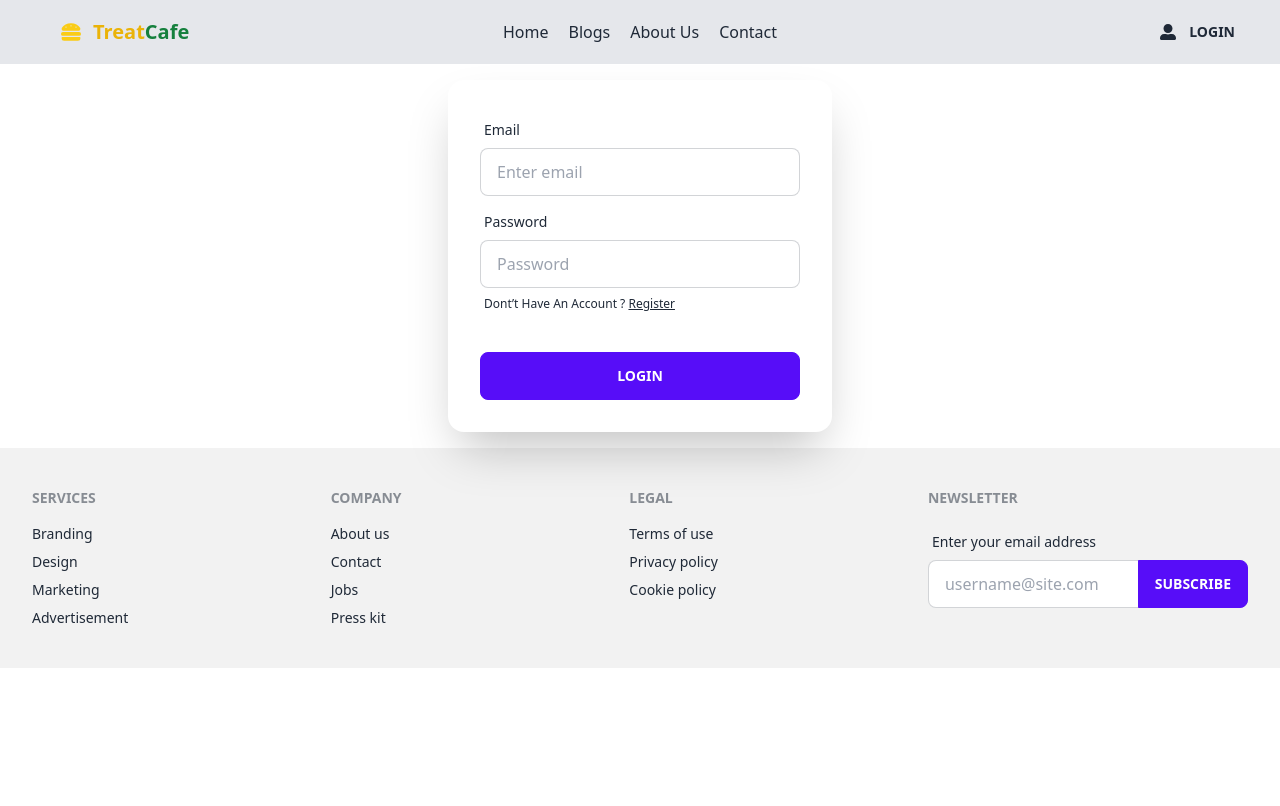
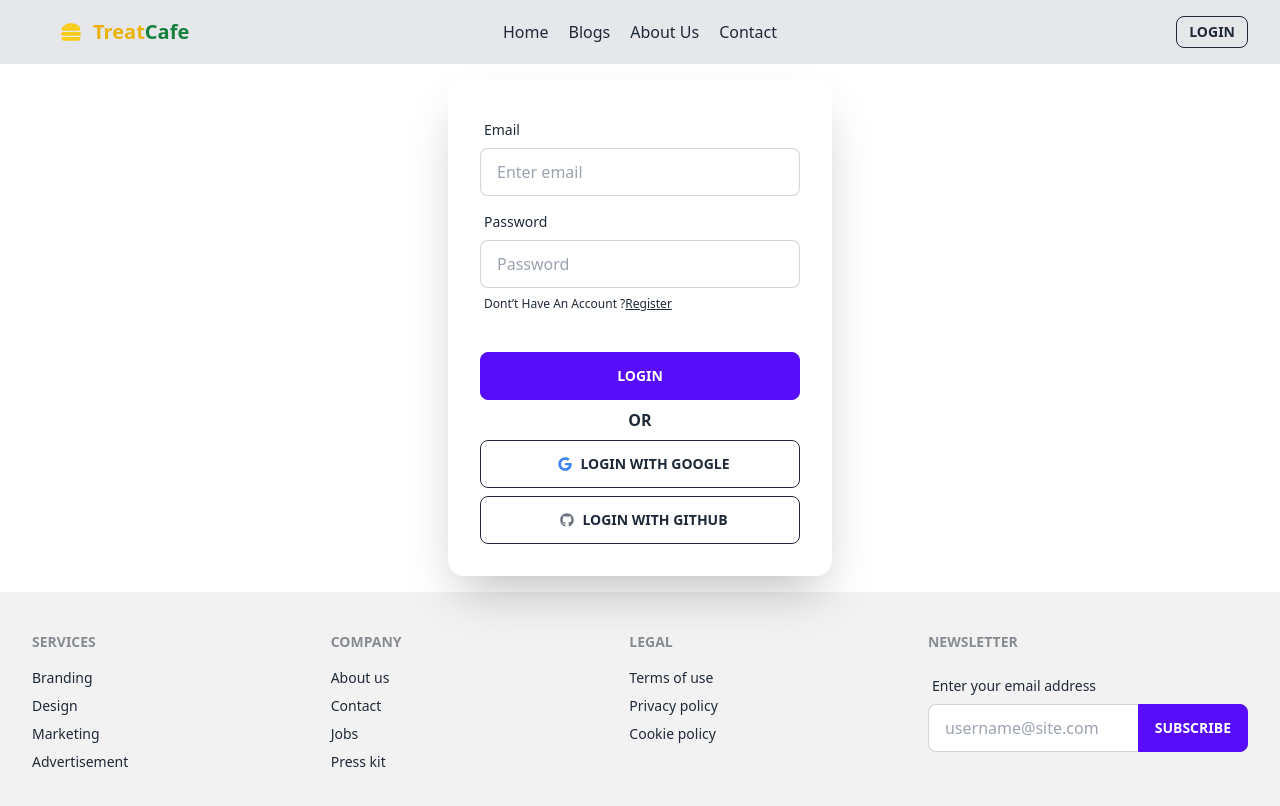
Before and after one commit to z3san/treat-cafe-client, a React (Vite) app: page /login in a window 1280 px wide. Shown: the top 806 px of the page. Built offline with nearby package versions, Linux system fonts and the light colour scheme; no server answers.

Commit message:
Private route, google,github auth and lazyload implemented

```diff
--- a/package.json
+++ b/package.json
@@ -19,6 +19,7 @@
     "react": "^18.2.0",
     "react-dom": "^18.2.0",
     "react-icons": "^4.8.0",
+    "react-lazy-load": "^4.0.1",
     "react-rating": "^2.0.5",
     "react-router-dom": "^6.11.0",
     "sort-by": "^1.2.0",
--- a/src/Routes/PrivateRoutes.jsx
+++ b/src/Routes/PrivateRoutes.jsx
@@ -1,11 +1,27 @@
-import React from 'react';
+import React, { useContext } from 'react';
+import { AuthContext } from '../providers/AuthProvider';
+import { Navigate, useLocation } from 'react-router-dom';
+import LazyLoad from 'react-lazy-load';
 
-const PrivateRoutes = () => {
-    return (
-        <div>
+const PrivateRoutes = ({children}) => {
+    const {user, loading} = useContext(AuthContext)
+    const location = useLocation();
 
+  if(loading){
+        return <div className='h-screen bg-white'>
+            <LazyLoad className="flex justify-center items-center h-full" height={762}>
+            <img class="h-16 w-16" src="https://icons8.com/preloaders/preloaders/1488/Iphone-spinner-2.gif" alt=""/>
+            </LazyLoad>
         </div>
-    );
+    }
+
+
+    if(user){
+        return children
+    }
+
+
+    return <Navigate state={{from: location}} to='/login' replace></Navigate>
 };
 
 export default PrivateRoutes;
--- a/src/Routes/Routes.jsx
+++ b/src/Routes/Routes.jsx
@@ -9,6 +9,7 @@ import ChefDetails from "../pages/ChefDetails/ChefDetails";
 import Details from "../Layout/Details";
 import Login from "../pages/Login/Login/Login";
 import Register from "../pages/Login/Register/Register";
+import PrivateRoutes from "./PrivateRoutes";
 
 
 const router = createBrowserRouter([
@@ -56,7 +57,7 @@ const router = createBrowserRouter([
         children: [
             {
                 path: ':id',
-                element: <ChefDetails></ChefDetails>,
+                element: <PrivateRoutes><ChefDetails></ChefDetails></PrivateRoutes>,
                 loader: ({params}) => fetch(`http://localhost:5000/chefs/${params.id}`)
 
             }
--- a/src/pages/Login/Login/Login.jsx
+++ b/src/pages/Login/Login/Login.jsx
@@ -1,9 +1,11 @@
 import React, { useContext } from "react";
 import { Link, useLocation, useNavigate } from "react-router-dom";
 import { AuthContext } from "../../../providers/AuthProvider";
+import { FaGithub, FaGoogle } from "react-icons/fa";
 
 const Login = () => {
-  const { signIn } = useContext(AuthContext);
+  const { signIn, signInWithGoogle, signInWithGithub } =
+  useContext(AuthContext);
   const navigate = useNavigate();
   const location = useLocation();
 
@@ -25,6 +27,28 @@ const Login = () => {
         console.log(error.message);
       });
   };
+
+
+  const handleGoogleSignIn = () =>{
+    signInWithGoogle().then(result=>{
+      const loggedIn = result.user;
+      console.log(loggedIn);
+      navigate(from, { replace: true });
+      form.reset();
+    }).catch(error=>console.log(error))
+  }
+
+  const handleGithubSignIn = () =>{
+    signInWithGithub().then(result=>{
+      const loggedIn = result.user;
+        console.log(loggedIn);
+        navigate(from, { replace: true });
+        form.reset();
+    }).catch(error=>console.log(error))
+  }
+
+
+
   return (
     <div className="hero-content my-container flex-col">
       <div className="card flex-shrink-0 w-full max-w-sm shadow-2xl bg-base-100">
@@ -54,15 +78,25 @@ const Login = () => {
             />
             <label className="label">
               <div className="label-text-alt">
-                Dont’t Have An Account ?{" "}
+                Dont’t Have An Account ?
                 <Link className="link" to="/register">
                   Register
                 </Link>
               </div>
             </label>
           </div>
-          <div className="form-control mt-6">
+
+          <div className="form-control mt-6 gap-2">
             <button className="btn btn-primary">Login</button>
+
+            <p className="text-center font-bold">OR</p>
+
+            <button onClick={handleGoogleSignIn} className="btn btn-outline">
+              <FaGoogle className="mx-2 text-blue-500" /> Login with Google{" "}
+            </button>
+            <button onClick={handleGithubSignIn} className="btn btn-outline">
+              <FaGithub className="mx-2 text-gray-500" /> Login with Github
+            </button>
           </div>
         </form>
       </div>
--- a/src/providers/AuthProvider.jsx
+++ b/src/providers/AuthProvider.jsx
@@ -1,9 +1,12 @@
 import React, { createContext, useEffect, useState } from "react";
 import {
+  GithubAuthProvider,
+  GoogleAuthProvider,
   createUserWithEmailAndPassword,
   getAuth,
   onAuthStateChanged,
   signInWithEmailAndPassword,
+  signInWithPopup,
   signOut,
   updateProfile,
 } from "firebase/auth";
@@ -12,7 +15,8 @@ import app from "../firebase/firebase.config";
 export const AuthContext = createContext(null);
 
 const auth = getAuth(app);
-
+const googleAuthProvider = new GoogleAuthProvider();
+const githubAuthProvider = new GithubAuthProvider();
 const AuthProvider = ({ children }) => {
   const [user, setUser] = useState(null);
   const [loading, setLoading] = useState(true);
@@ -26,7 +30,13 @@ const AuthProvider = ({ children }) => {
     return signInWithEmailAndPassword(auth, email, password);
   };
 
+  const signInWithGoogle = () => {
+    return signInWithPopup(auth, googleAuthProvider);
+  };
 
+  const signInWithGithub = () => {
+    return signInWithPopup(auth, githubAuthProvider);
+  };
 
   const logOut = () => {
     setLoading(true);
@@ -49,7 +59,8 @@ const AuthProvider = ({ children }) => {
     createUser,
     signIn,
     logOut,
-
+    signInWithGoogle,
+    signInWithGithub,
   };
 
   return (
--- a/src/shared/Header/Header.jsx
+++ b/src/shared/Header/Header.jsx
@@ -4,8 +4,12 @@ import { FaHamburger, FaUserAlt } from 'react-icons/fa';
 import { AuthContext } from '../../providers/AuthProvider';
 
 const Header = () => {
-
-const {user, handleLogout} =useContext(AuthContext)
+const { user, logOut } = useContext(AuthContext);
+const handleLogout = () =>{
+logOut().then(()=>{}).catch(error=>{
+  console.log(error);
+})
+}
 
     return (
   <div className="navbar bg-gray-200 my-container">
@@ -49,25 +53,24 @@ const {user, handleLogout} =useContext(AuthContext)
     </ul>
       </div>
      <div className="navbar-end">
-        {user ? (
+     {user && (
+
               <img
     title={user?.displayName}
     src={`${user?.photoURL}`}
     className="w-10 h-10 rounded-full"
     alt=""
   />
-        ) : (
-          <FaUserAlt></FaUserAlt>
+
           )}
           {user ? (
-          <button onClick={handleLogout} className="btn btn-sm btn-ghost">
-            Logout
-          </button>
+            <button className='btn btn-outline' onClick={handleLogout} >Logout</button>
           ) : (
             <Link to="/login">
-            <button className="btn btn-sm btn-ghost">Login</button>
+              <button className='btn btn-outline btn-sm ' >Login</button>
             </Link>
           )}
+
       </div>
 </div>
 
```
Also changed, not shown: 1 other file (tests, documents, lock files or other folders). Lines whose indentation alone changed are shown as unchanged.
